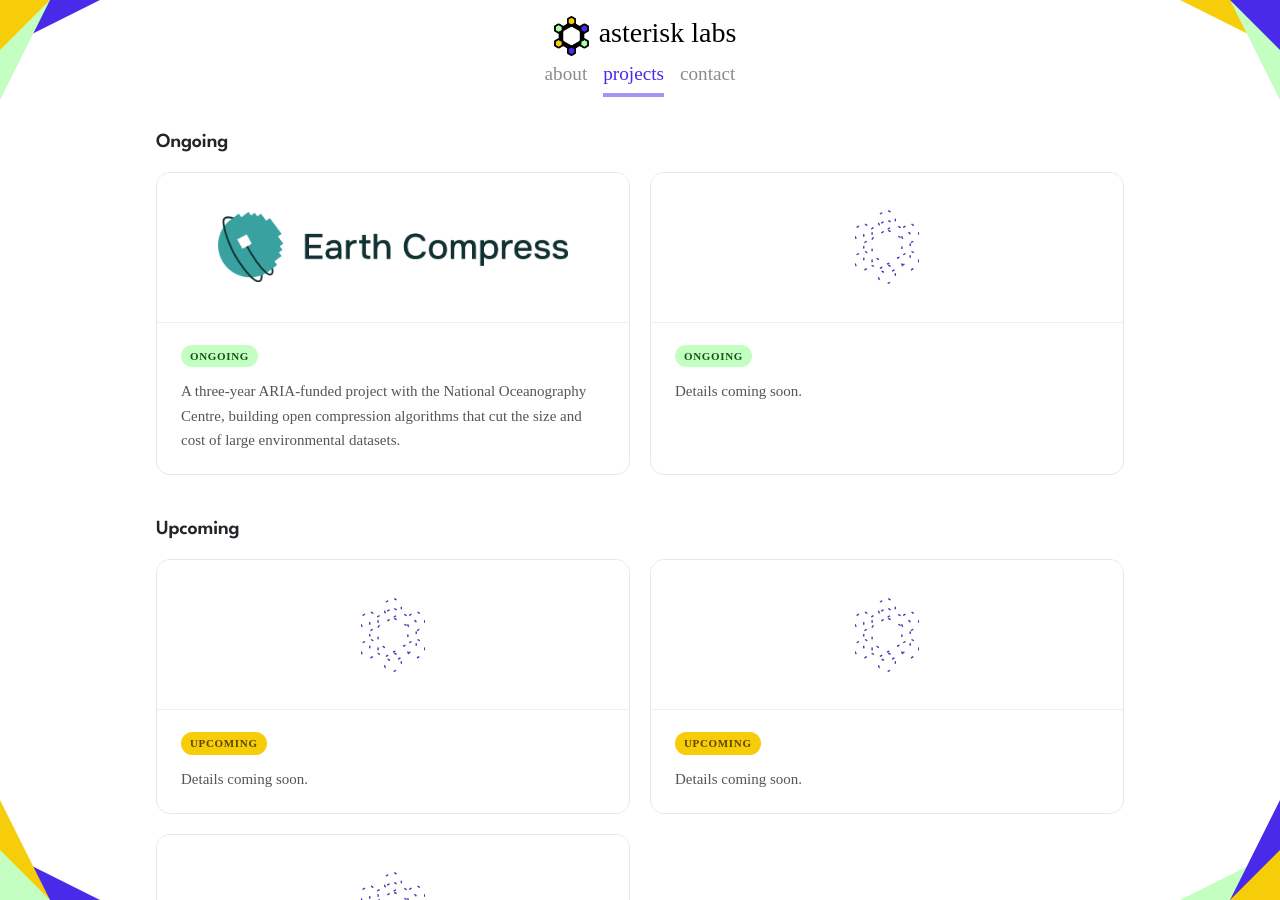
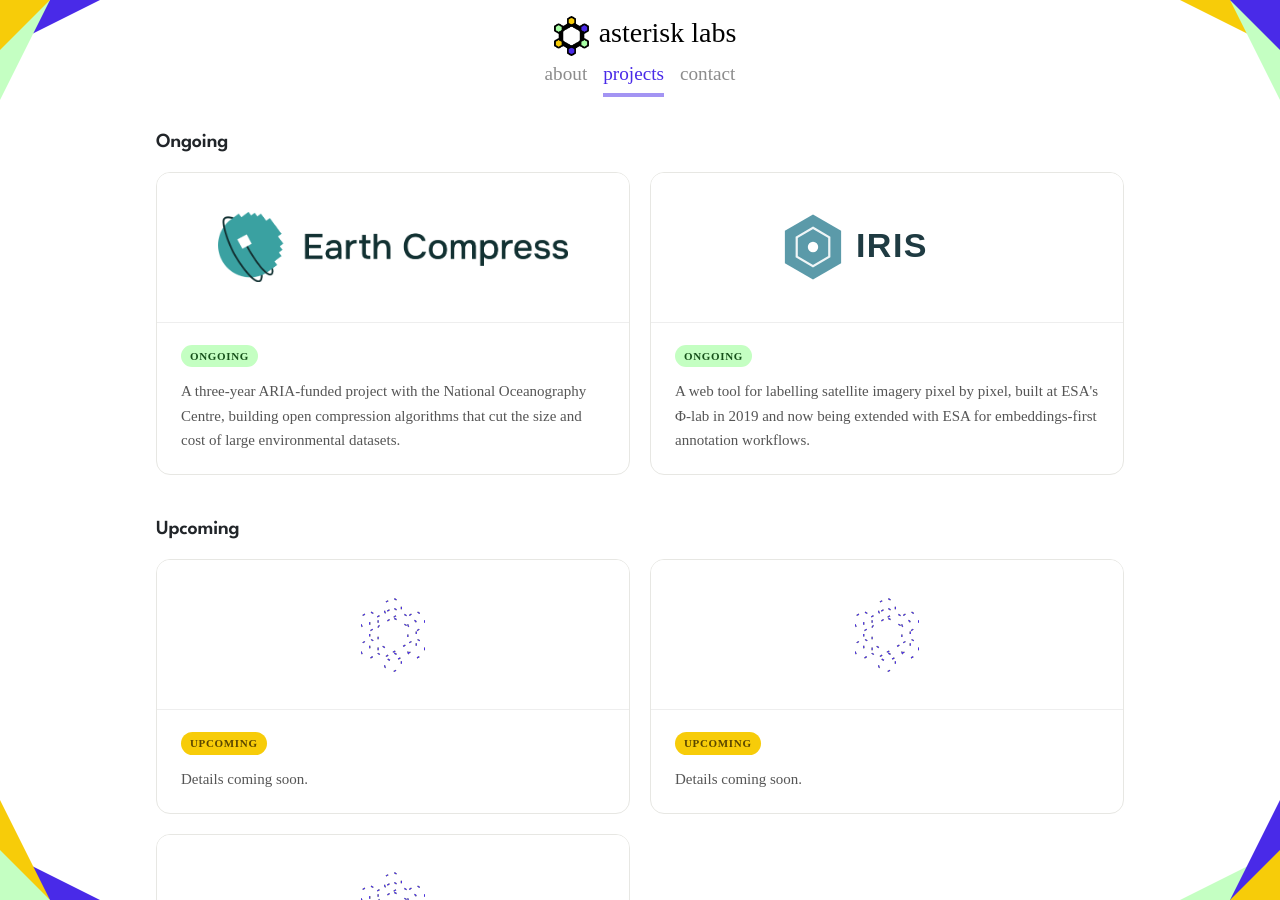
Before and after one commit to asterisk-labs/asterisk-labs.github.io, a Jekyll site: the page built from projects.html, in a window 1280 px wide and 900 px high. Built offline with Jekyll 4.4.1, drawn with Linux system fonts in a browser that asks for light colours; some web fonts are replaced.

Commit message:
Add the IRIS project page
A simple page in the project-pages style: the tool, a 'where we started'
section embedding the original IRIS video, why the design needs to
change, a diagram of the four themes of the ESA project (embeddings
workflows, agentic setup, time-series annotation, visualisation and
speed) with a paragraph each, the user engagement plan, and links.
Fills in the IRIS card in _data/projects.yml with a logo and the page.

Co-Authored-By: Claude Fable 5.1 <noreply@anthropic.com>
Claude-Session: https://claude.ai/code/session_01AztcJL8axjhSkSmBbhKYoC

```diff
--- a/_data/projects.yml
+++ b/_data/projects.yml
@@ -27,9 +27,10 @@
 
 - title: IRIS
   status: ongoing
-  summary: Details coming soon.
+  image: /assets/imgs/iris-logo.svg
+  summary: A web tool for labelling satellite imagery pixel by pixel, built at ESA's Φ-lab in 2019 and now being extended with ESA for embeddings-first annotation workflows.
+  url: project-pages/project-iris.html
   contact: { name: Ali, email: ali@asterisk.coop}
-  # image omitted -> under-construction mark; url omitted -> under-construction page
 
 # ── Upcoming ─────────────────────────────────────────────────────────────────
 - title: Clouds from Above and Below
--- /dev/null
+++ b/project-pages/project-iris.html
@@ -0,0 +1,212 @@
+---
+layout: default
+title: IRIS
+description: A web tool for labelling satellite imagery pixel by pixel, now being extended for embeddings-first workflows with ESA
+thumbnail: /assets/imgs/iris-segmentation.png
+---
+
+<link href="project.css"  rel="stylesheet">
+
+<style>
+    /* IRIS page only */
+    .iris-hero {
+        width: 100%;
+        max-width: 1100px;
+        margin: 0 auto 10px auto;
+        display: block;
+        border-radius: 8px;
+        box-shadow: 0 8px 30px rgba(0, 0, 0, 0.18);
+    }
+    .iris-caption {
+        text-align: center;
+        color: #666;
+        font-size: 0.95rem;
+        margin: 8px 0 0 0;
+    }
+    .iris-video {
+        position: relative;
+        width: 100%;
+        max-width: 900px;
+        margin: 10px auto 0 auto;
+        aspect-ratio: 16 / 9;
+        border-radius: 8px;
+        overflow: hidden;
+        box-shadow: 0 8px 30px rgba(0, 0, 0, 0.18);
+    }
+    .iris-video iframe {
+        position: absolute;
+        inset: 0;
+        width: 100%;
+        height: 100%;
+        border: 0;
+    }
+    .iris-diagram {
+        width: 100%;
+        max-width: 860px;
+        height: auto;
+        display: block;
+        margin: 10px auto 0 auto;
+    }
+    .iris-themes {
+        display: grid;
+        grid-template-columns: repeat(auto-fit, minmax(260px, 1fr));
+        gap: 18px 28px;
+        margin: 10px 0 20px 0;
+    }
+    .iris-themes h3 {
+        font-size: 1.1rem;
+        margin: 0 0 6px 0;
+        color: var(--theme, #5B9AA9);
+    }
+    .iris-themes p {
+        font-size: 1.05rem;
+        line-height: 1.5;
+        margin: 0;
+    }
+    .iris-links a {
+        color: var(--theme, #5B9AA9);
+        font-weight: 600;
+    }
+    .iris-logos {
+        display: flex;
+        flex-wrap: wrap;
+        align-items: center;
+        justify-content: center;
+        gap: 40px;
+        margin: 40px 0 10px 0;
+    }
+    .iris-logos img {
+        max-height: 4rem;
+        height: auto;
+    }
+</style>
+
+<div class="d-flex flex-column container-fluid" style="--theme:#5B9AA9">
+    <div class="project-desc">
+        <div class='gradual-reveal'>
+            <img src='/assets/imgs/iris-logo.svg' class='project-thumbnail' alt='IRIS'/>
+        </div>
+
+        <img src='/assets/imgs/iris-segmentation.png' class='iris-hero gradual-reveal' alt='The IRIS segmentation view: a Sentinel-2 scene with cloud classes painted over it'/>
+        <p class="iris-caption gradual-reveal">The IRIS annotation view: paint a few pixels, let the model fill in the rest, correct, repeat.</p>
+
+        <p class="project-p gradual-reveal">
+            IRIS is a web tool for labelling satellite imagery pixel by pixel. It was first built at ESA's Φ-lab in 2019 to speed up the annotation of cloudy Sentinel-2 scenes, and it has since become a popular tool that has been used for a range of other tasks. The user paints a few pixels of each class, a gradient boosted model is trained on those pixels and predicts the rest of the image, and the user corrects the prediction and trains again.
+        </p>
+
+        <h2 class='gradual-reveal'>Where we started</h2>
+        <p class="project-p gradual-reveal">
+            The original IRIS, built for the Sentinel-2 cloud mask catalogue, explained in a few minutes.
+        </p>
+        <div class="iris-video gradual-reveal">
+            <iframe src="https://www.youtube-nocookie.com/embed/ERJA2-fTW6k" title="IRIS: Intelligently Reinforced Image Segmentation" allow="accelerometer; autoplay; clipboard-write; encrypted-media; gyroscope; picture-in-picture; web-share" allowfullscreen></iframe>
+        </div>
+
+        <h2 class='gradual-reveal'>Why it needs to change</h2>
+        <p class="project-p gradual-reveal">
+            The model is retrained from scratch for every image, which keeps labelling errors from spreading between images but also means that nothing learnt on one image helps with the next. That design made sense when supervised training of a convolutional model was the only reason to build a labelled dataset. It makes less sense now that pre-computed embeddings are available for the whole planet. A linear model on AlphaEarth or TESSERA embeddings can separate many land cover classes with a handful of examples, and the goal of an annotation project is then not a dataset for training a new model but a mapping from classes to regions of embedding space that can be applied anywhere.
+        </p>
+
+        <h2 class='gradual-reveal'>What we are building</h2>
+        <p class="project-p gradual-reveal">
+            Over six months, with the support of ESA's Φ-lab, we are extending IRIS along four lines.
+        </p>
+
+        <svg class="iris-diagram gradual-reveal" viewBox="0 0 860 420" role="img" aria-labelledby="iris-diagram-title">
+            <title id="iris-diagram-title">The four themes of the IRIS project around the core tool</title>
+            <defs>
+                <marker id="iris-dot" viewBox="0 0 10 10" refX="5" refY="5" markerWidth="6" markerHeight="6">
+                    <circle cx="5" cy="5" r="4" fill="#5B9AA9"/>
+                </marker>
+            </defs>
+            <!-- connectors -->
+            <g stroke="#5B9AA9" stroke-width="2.5" fill="none" stroke-linecap="round">
+                <path d="M 340 170 C 290 150, 250 130, 205 112"/>
+                <path d="M 520 170 C 570 150, 610 130, 655 112"/>
+                <path d="M 340 250 C 290 270, 250 290, 205 308"/>
+                <path d="M 520 250 C 570 270, 610 290, 655 308"/>
+            </g>
+            <!-- centre -->
+            <g>
+                <polygon points="430,130 505,172 505,248 430,290 355,248 355,172" fill="#5B9AA9"/>
+                <text x="430" y="203" text-anchor="middle" font-family="inherit" font-size="30" font-weight="700" fill="#ffffff">IRIS</text>
+                <text x="430" y="232" text-anchor="middle" font-family="inherit" font-size="13" fill="#e8f3f5">paint · predict · correct</text>
+            </g>
+            <!-- theme nodes -->
+            <g font-family="inherit">
+                <g>
+                    <rect x="30" y="60" width="200" height="86" rx="12" fill="#ffffff" stroke="#5B9AA9" stroke-width="2.5"/>
+                    <text x="130" y="94" text-anchor="middle" font-size="16" font-weight="700" fill="#1f3b42">Embeddings workflows</text>
+                    <text x="130" y="116" text-anchor="middle" font-size="12.5" fill="#555">linear models, shared annotations,</text>
+                    <text x="130" y="132" text-anchor="middle" font-size="12.5" fill="#555">smart choice of the next image</text>
+                </g>
+                <g>
+                    <rect x="630" y="60" width="200" height="86" rx="12" fill="#ffffff" stroke="#5B9AA9" stroke-width="2.5"/>
+                    <text x="730" y="94" text-anchor="middle" font-size="16" font-weight="700" fill="#1f3b42">Agentic setup</text>
+                    <text x="730" y="116" text-anchor="middle" font-size="12.5" fill="#555">describe a task, get a ready</text>
+                    <text x="730" y="132" text-anchor="middle" font-size="12.5" fill="#555">dataset and project</text>
+                </g>
+                <g>
+                    <rect x="30" y="274" width="200" height="86" rx="12" fill="#ffffff" stroke="#5B9AA9" stroke-width="2.5"/>
+                    <text x="130" y="308" text-anchor="middle" font-size="16" font-weight="700" fill="#1f3b42">Time-series annotation</text>
+                    <text x="130" y="330" text-anchor="middle" font-size="12.5" fill="#555">step through dates of a place,</text>
+                    <text x="130" y="346" text-anchor="middle" font-size="12.5" fill="#555">label each one</text>
+                </g>
+                <g>
+                    <rect x="630" y="274" width="200" height="86" rx="12" fill="#ffffff" stroke="#5B9AA9" stroke-width="2.5"/>
+                    <text x="730" y="308" text-anchor="middle" font-size="16" font-weight="700" fill="#1f3b42">Visualisation &amp; speed</text>
+                    <text x="730" y="330" text-anchor="middle" font-size="12.5" fill="#555">views over hundreds of bands,</text>
+                    <text x="730" y="346" text-anchor="middle" font-size="12.5" fill="#555">cloud-native image formats</text>
+                </g>
+            </g>
+        </svg>
+
+        <div class="iris-themes gradual-reveal">
+            <div>
+                <h3>Embeddings workflows</h3>
+                <p>Pixel-wise embeddings are added as an image source, with a linear classifier alongside the existing gradient boosted trees, and with annotations shared across the dataset so that a new image arrives with a prediction already drawn. Image-level embeddings from models such as THOR and TerraMind are used to choose which image to annotate next, by looking for the one least like those already labelled, and to decide which images are similar enough to share annotations at all. Language-aligned embeddings, where a class is described by a sentence and the embedding model turns it into a first guess at the mask, are the least certain part of the plan.</p>
+            </div>
+            <div>
+                <h3>Agentic setup</h3>
+                <p>Building a dataset is still the slowest part of starting a project. We are adding a catalogue of data sources and an assistant that turns a description of the task, the region and the data you want into a ready IRIS project, with views and classes chosen to suit the job. Setting up by hand stays exactly as it is.</p>
+            </div>
+            <div>
+                <h3>Time-series annotation</h3>
+                <p>Many questions are about change rather than a single date. IRIS will step through the dates available for a place and keep a mask for each, so annual embedding products and seasonal imagery can be labelled over time rather than one scene at a time.</p>
+            </div>
+            <div>
+                <h3>Visualisation and speed</h3>
+                <p>Embedding products carry 64 or 128 bands and hyperspectral sensors many more. We are reworking how IRIS stores, loads and displays imagery so that views over many bands are quick to make and quick to draw, with cloud-native formats that let the browser read only what it needs.</p>
+            </div>
+        </div>
+
+        <h2 class='gradual-reveal'>The people who use it</h2>
+        <p class="project-p gradual-reveal">
+            IRIS has been downloaded and forked many times, but as an open source project with a permissive licence we have little idea what it has been used for or what its users would change. We will be conducting a user survey and setting up a forum where development can be discussed. From that group we will pick two champion use cases, build their datasets with them whilst the new features are being written, and release both datasets at the end of the project. The results and the tool will be presented at a webinar in early 2027.
+        </p>
+        <p class="project-p gradual-reveal">
+            Anyone who has used IRIS and would like to be involved is welcome to <a href="mailto:hello@asterisk.coop" style="color: var(--theme);">get in touch</a>.
+        </p>
+
+        <h2 class='gradual-reveal'>Links</h2>
+        <p class="project-p iris-links gradual-reveal">
+            <a href="https://github.com/ESA-PhiLab/iris">IRIS on GitHub</a> (code, documentation and issues) ·
+            <a href="https://github.com/ESA-PhiLab/iris/blob/master/docs/config.md">project configuration guide</a>
+        </p>
+
+        <div class="iris-logos gradual-reveal">
+            <a href="https://philab.esa.int/"><img src='/assets/imgs/esa-logo.png' alt='ESA'/></a>
+        </div>
+    </div>
+</div>
+
+<script>
+    document.addEventListener("DOMContentLoaded", function () {
+        const elements = document.querySelectorAll('.gradual-reveal');
+        elements.forEach((element, index) => {
+            setTimeout(() => {
+                element.classList.add('animate');
+            }, index * 90);
+        });
+    });
+</script>
```
Also changed, not shown: assets/imgs/iris-logo.svg (added), assets/imgs/iris-segmentation.png (added).
